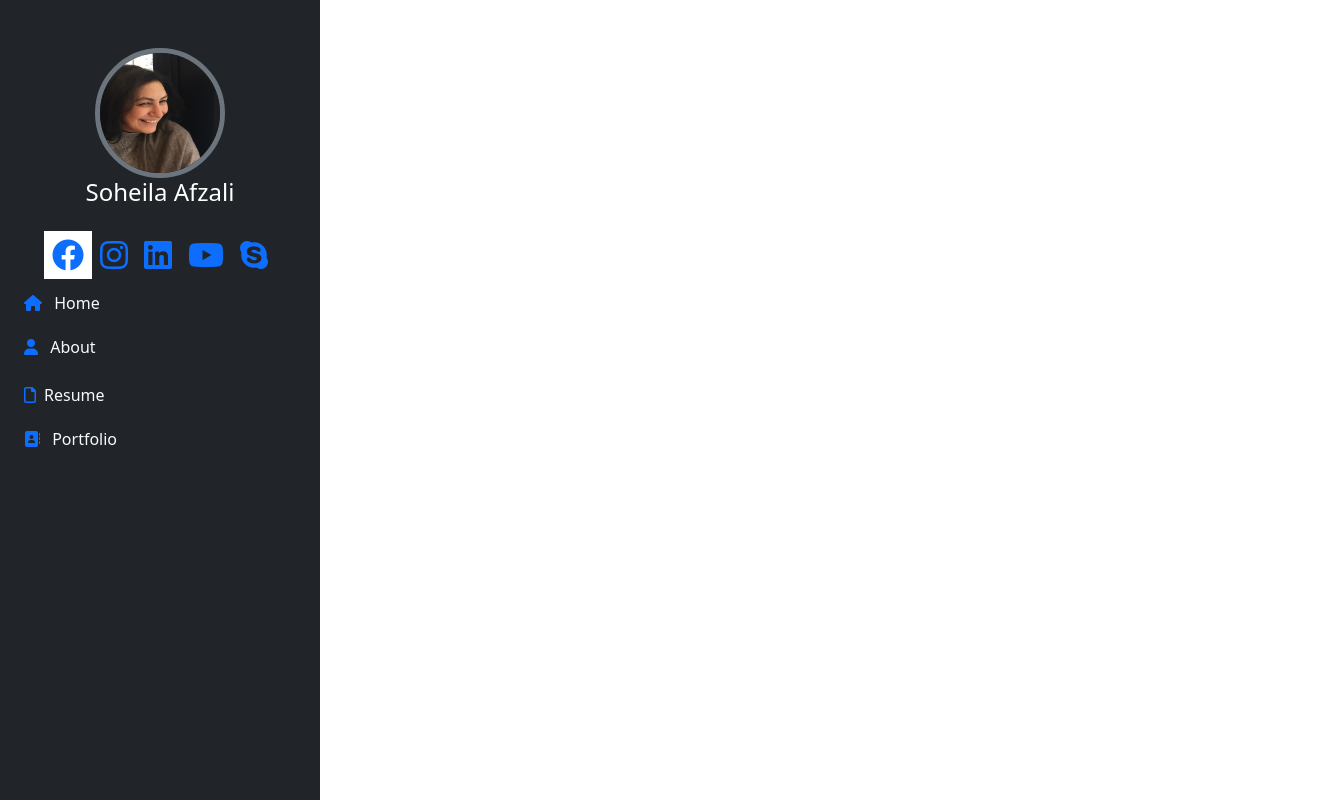
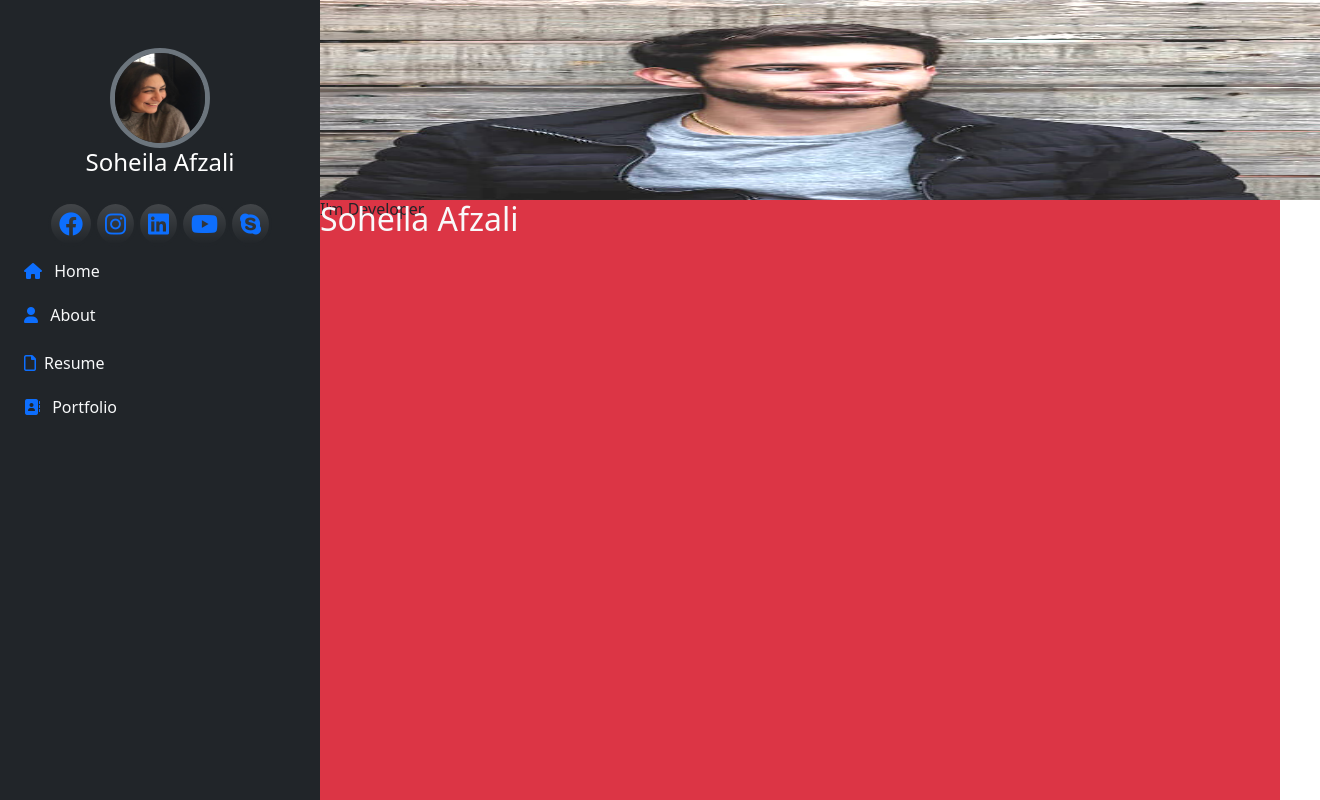
Before and after one commit to afzalisoheila/portfolio-BootStrap, a plain HTML site: page index.html in a window 1280 px wide. Shown: the whole page, 1320 px wide, since content can reach past the window. Drawn offline with nearby package versions, Linux system fonts and the light colour scheme.

Commit message:
create main

```diff
--- a/css/style.css
+++ b/css/style.css
@@ -1,6 +1,6 @@
 .social-link{
-    width: 35px;
-    height: 35px;
+    width: 25px;
+    height: 25px;
     color: white;
     padding: 5px;
     display: inline-block;
@@ -8,3 +8,20 @@
     .nav-link{
         color: white;
     }
+    .image profile{
+        background-image: url(../media/images/Soheila.jpg);
+        background-position: center;
+        background-repeat: no-repeat;
+        background-size: cover;
+        width: 100px;
+        height: 100px;
+    }
+    .hero{
+        position: relative;
+
+}
+.text1{
+    position: absolute;
+    bottom: 0;
+    right: 0;
+}
--- a/index.html
+++ b/index.html
@@ -51,20 +51,25 @@ crossorigin="anonymous">
   </nav> -->
   <aside class="bg-dark w-25 vh-100">
     <div class="text-center  pt-5 pb-3" >
-      <img class="border border-secondary border-5 rounded-circle"
-      src="assets/media/images/Soheila.jpg " alt="profile" width="130" height="130">
+      <img class=" border border-secondary border-5 rounded-circle"
+      src="assets/media/images/Soheila.jpg" alt="profile" width="100" height="100">
       <h4 class="text-white">Soheila Afzali</h4>
     </div>
     <div class="social-media d-flex justify-content-center ">
-      <a href=""  class="social-link text-decoration-none fab fa-facebook fs-2 d-inline-block p-2 bg-white">
+      <a href=""  class="social-link text-decoration-none fab fa-facebook fs-4 d-inline-block p-2
+      border border-dark border-3 rounded-circle bg-dark bg-gradient ">
       </a>
-      <a href=""  class="social-link text-decoration-none fab fa-instagram fs-2 d-inline-block p-2">
+      <a href=""  class="social-link text-decoration-none fab fa-instagram fs-4 d-inline-block p-2
+      border border-dark border-3 rounded-circle bg-dark bg-gradient">
       </a>
-      <a href=""  class="social-link text-decoration-none fab fa-linkedin fs-2 d-inline-block p-2">
+      <a href=""  class="social-link text-decoration-none fab fa-linkedin fs-4 d-inline-block p-2
+      border border-dark border-3 rounded-circle bg-dark bg-gradient">
       </a>
-      <a href=""  class="social-link text-decoration-none fab fa-youtube fs-2 d-inline-block p-2">
+      <a href=""  class="social-link text-decoration-none fab fa-youtube fs-4 d-inline-block p-2
+      border border-dark border-3 rounded-circle bg-dark bg-gradient">
       </a>
-      <a href=""  class="social-link text-decoration-none fab fa-skype fs-2 d-inline-block p-2 ">
+      <a href=""  class="social-link text-decoration-none fab fa-skype fs-4 d-inline-block p-2
+      border border-dark border-3 rounded-circle bg-dark bg-gradient">
       </a>
 
       </div>
@@ -92,8 +97,20 @@ crossorigin="anonymous">
 
 
   </aside>
+  <main class="bg-danger vh-100 w-75">
+    <div class="hero">
+      <img src="assets/media/images/profile-img.jpg " alt="hero" width="1000" height="200 mx-2 px-5 position-relative">
+      <h2 class="text1  text-light position-absolute">Soheila Afzali</h2>
+      <h6>I'm Developer</h6>
 
-<body>
+    </div>
+
+
+
+
+  </main>
+
+<body class="d-flex">
 
 
 
```
